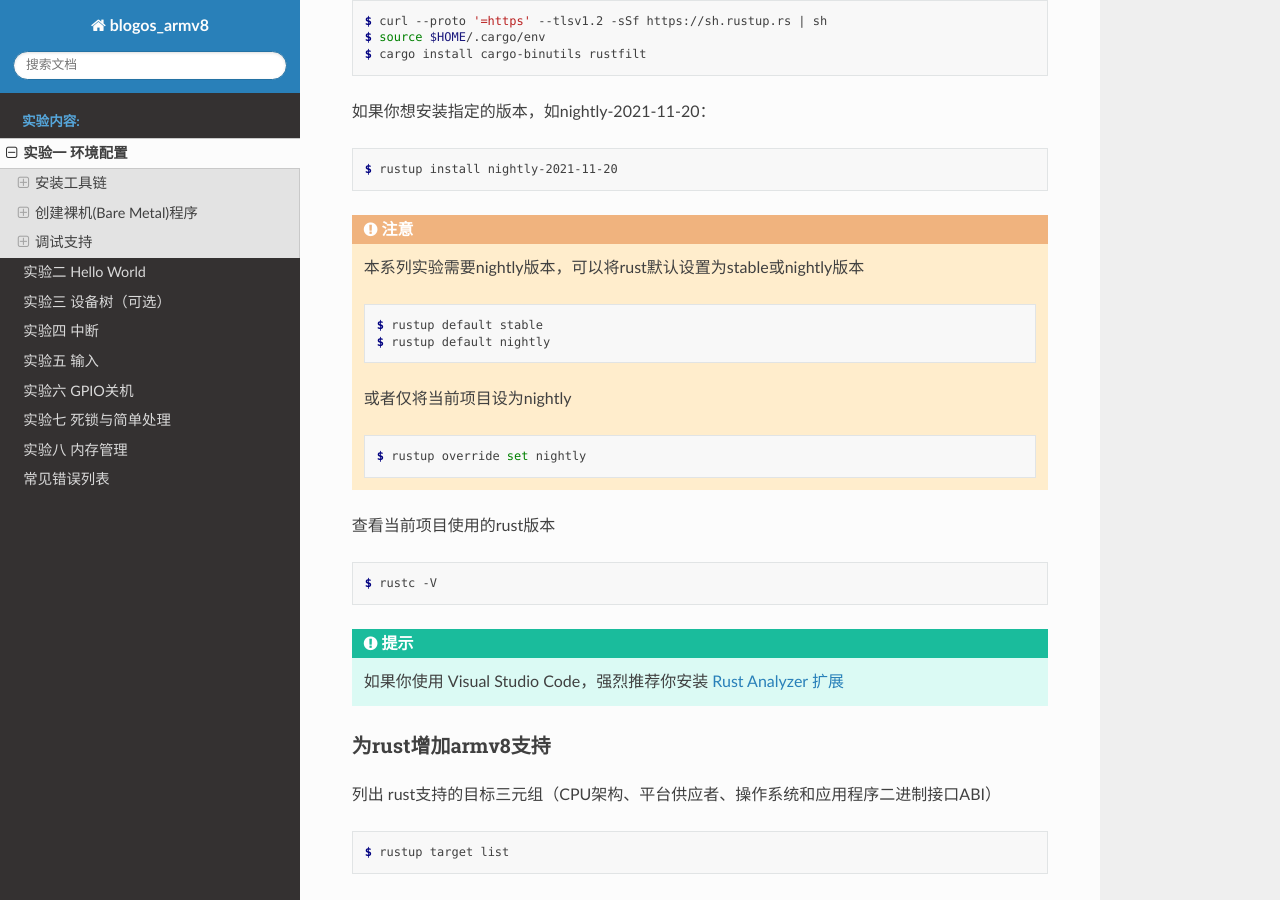
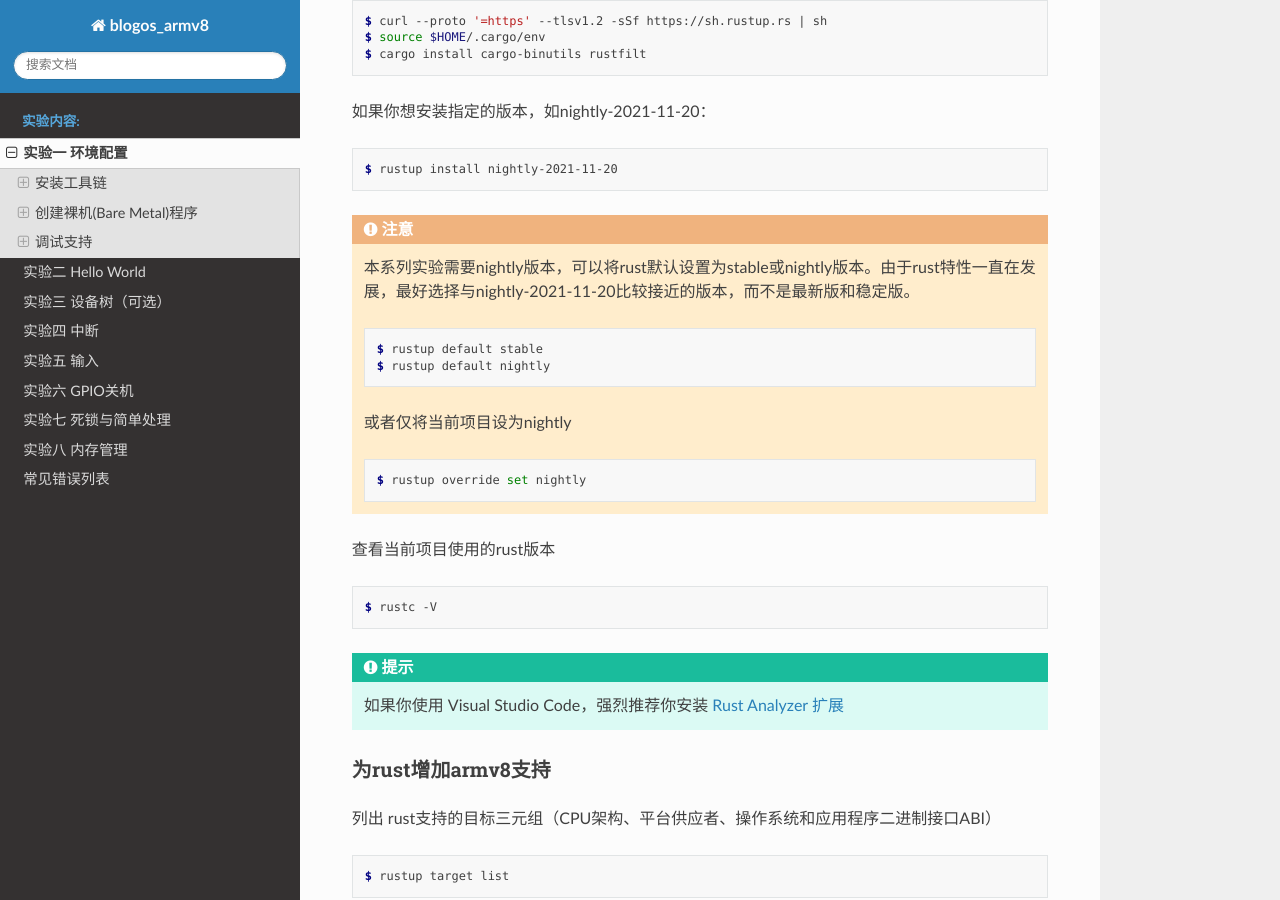
Before and after one commit to sotinyatgithub/os2022exps, a Sphinx documentation site: the page built from source/exp1/index.rst, in a window 1280 px wide and 900 px high, scrolled down 443 px. Built offline with Sphinx 7.4.7 and the Read the Docs theme 2.0.0, drawn with Linux system fonts in a browser that asks for light colours.

Commit message:
fixup: nightly版本选择

```diff
--- a/source/exp1/index.rst
+++ b/source/exp1/index.rst
@@ -30,7 +30,7 @@
 
 
 .. attention::
-	本系列实验需要nightly版本，可以将rust默认设置为stable或nightly版本
+	本系列实验需要nightly版本，可以将rust默认设置为stable或nightly版本。由于rust特性一直在发展，最好选择与nightly-2021-11-20比较接近的版本，而不是最新版和稳定版。
 
 	.. code-block:: console
 
```
